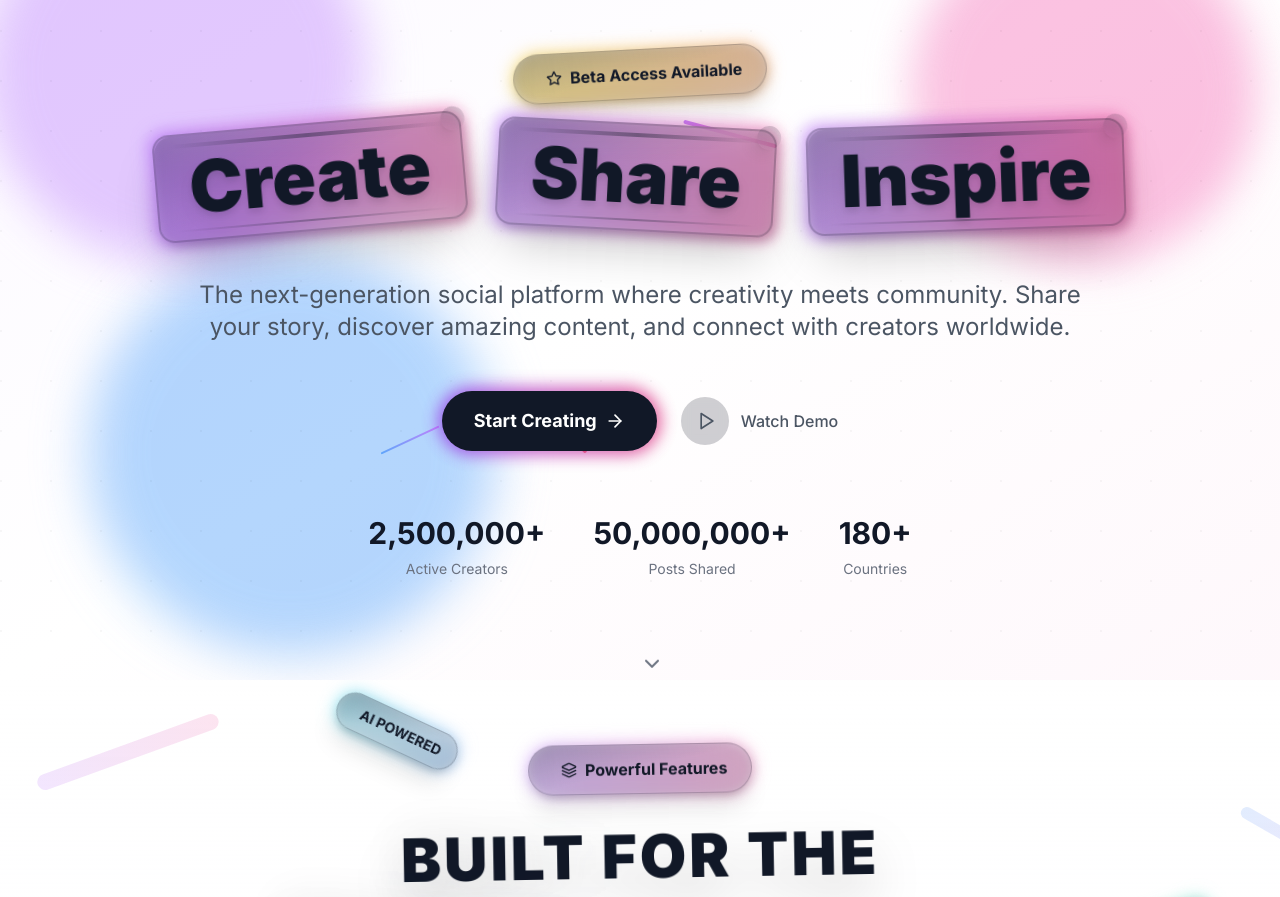
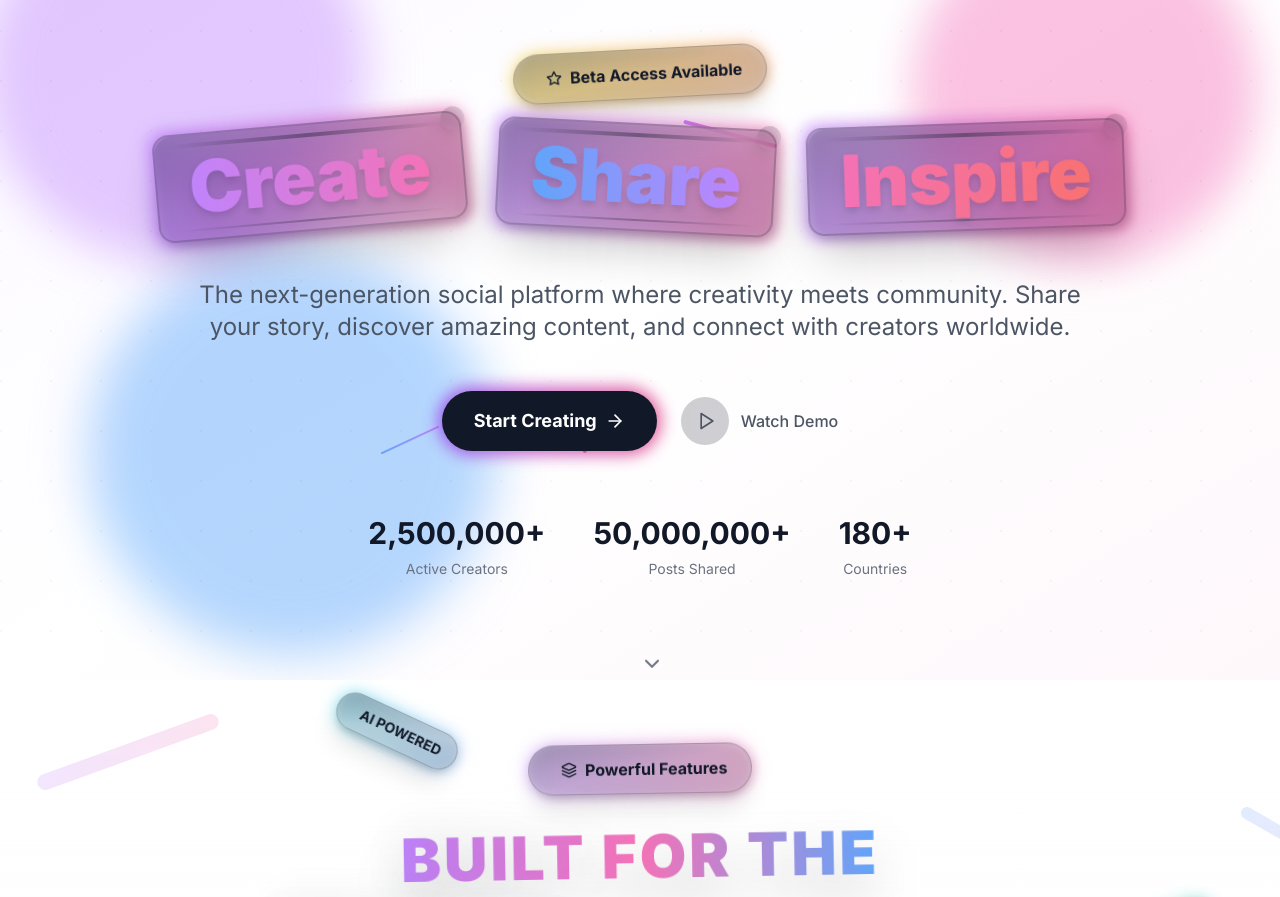
Before and after one commit to itsvicky-dev/Nuvue, a Next.js app in the folder client/: page / in a window 1280 px wide. Shown: the part 120-1017 px from the top of the page. Built offline with nearby package versions, Linux system fonts and the light colour scheme.

Commit message:
UI changes

```diff
--- a/client/src/components/LandingPage.tsx
+++ b/client/src/components/LandingPage.tsx
@@ -444,7 +444,7 @@
         <div className={`absolute top-2 left-4 right-4 h-1 bg-gradient-to-r from-transparent to-transparent rounded-full ${themeClasses.stickerStripe}`} />
 
         {/* Text */}
-        <span className={`relative text-4xl md:text-6xl lg:text-7xl font-black drop-shadow-lg ${theme === 'dark' ? `bg-gradient-to-r ${gradient} bg-clip-text text-transparent` : themeClasses.textPrimary}`}>
+        <span className={`relative text-4xl md:text-6xl lg:text-7xl font-black bg-gradient-to-r ${gradient} bg-clip-text text-transparent drop-shadow-lg`}>
           {word}
         </span>
 
@@ -600,7 +600,7 @@
       </div>
 
       {/* Main text with gradient */}
-      <span className={`relative ${styleClasses[style]} drop-shadow-2xl ${theme === 'dark' ? 'bg-gradient-to-r from-purple-400 via-pink-400 to-blue-400 bg-clip-text text-transparent' : 'text-gray-900'}`}>
+      <span className={`relative ${styleClasses[style]} bg-gradient-to-r from-purple-400 via-pink-400 to-blue-400 bg-clip-text text-transparent drop-shadow-2xl`}>
         {text}
       </span>
 
@@ -667,7 +667,7 @@
           <div className="flex justify-between items-center h-20">
             <div className="flex items-center space-x-3">
               <div className="relative">
-                <img src="/assets/images/logo.svg" alt="" width={50}/>
+                <img src="/assets/images/logo.svg" alt="" width={50} />
                 <div className="absolute -inset-1 bg-gradient-to-r from-purple-600 to-pink-600 rounded-2xl blur opacity-30 animate-pulse" />
               </div>
               <span className={`text-2xl font-bold bg-gradient-to-r ${theme === 'dark' ? 'from-white to-gray-300' : 'from-gray-900 to-gray-600'} bg-clip-text text-transparent`}>
@@ -1178,7 +1178,7 @@
                     <Link
                       href="/register"
                       className='flex items-center'
-                      >
+                    >
                       <span>Create Account</span>
                       <ArrowRight className="w-5 h-5 ml-2" />
                     </Link>
```
